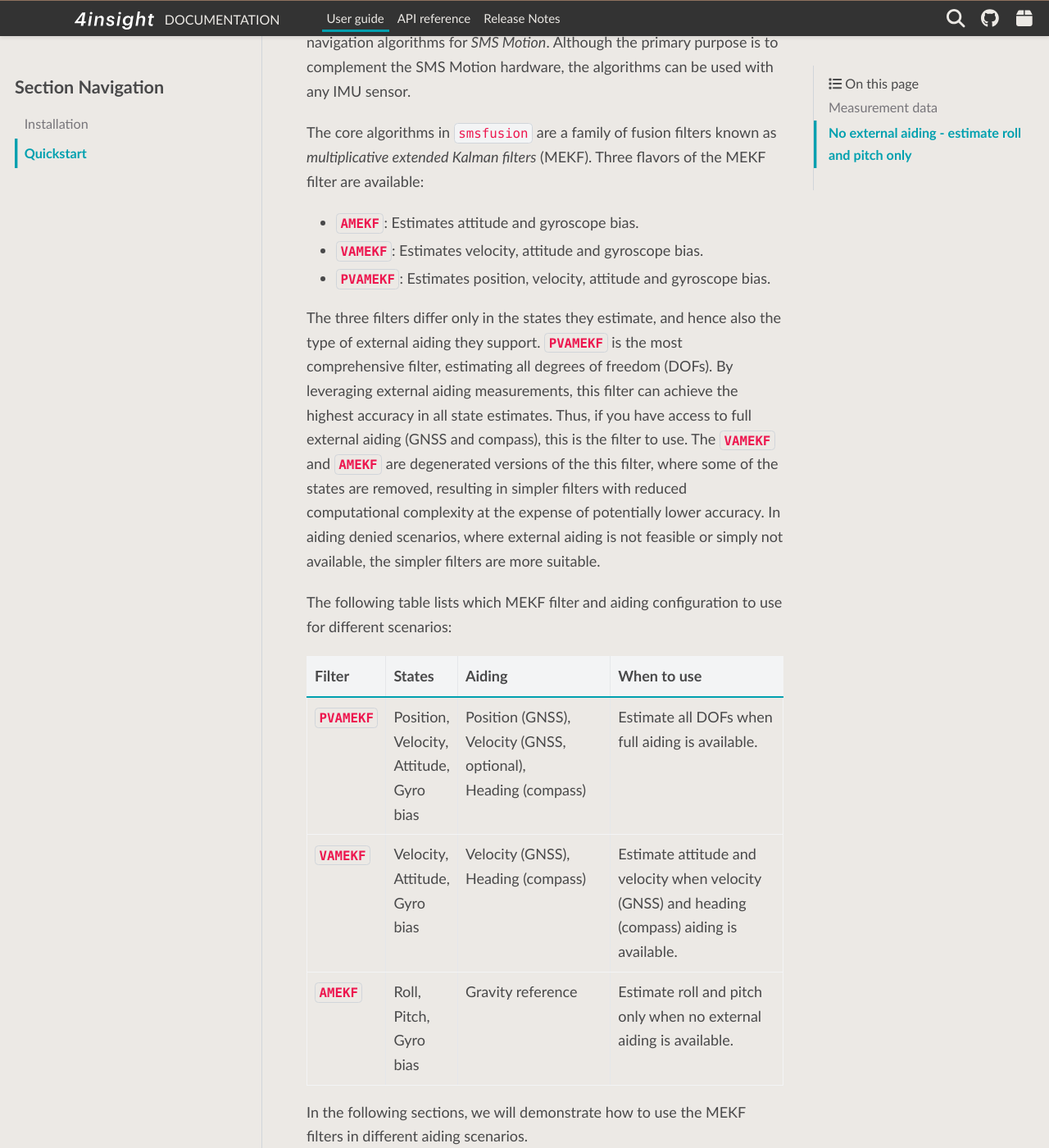
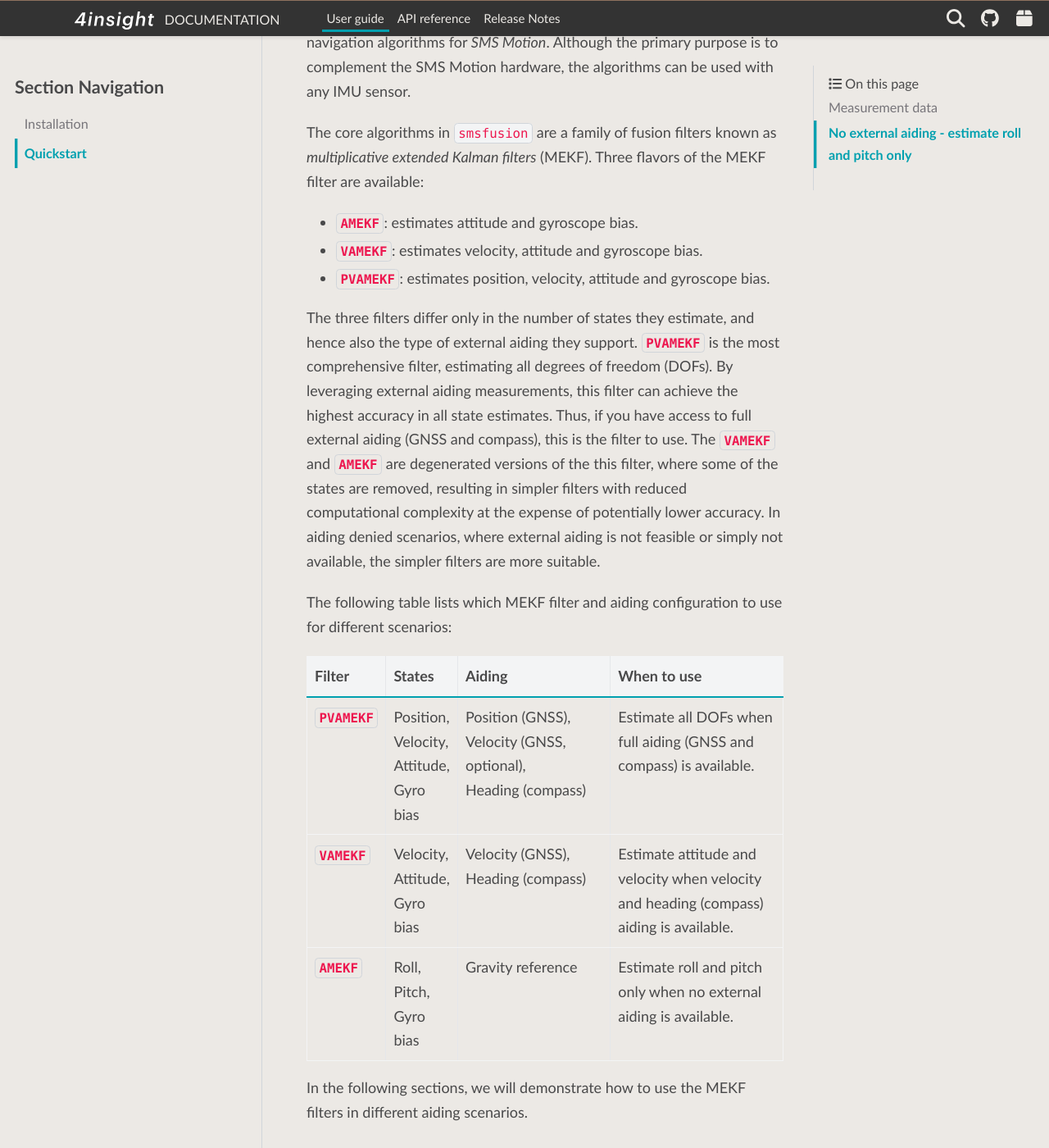
Before and after one commit to 4Subsea/smsfusion-python, a Sphinx documentation site: the page built from docs/user_guide/quickstart.rst, in a window 1280 px wide and 1400 px high, scrolled down 199 px. Shown: the whole window at 82% size. Built offline with Sphinx 7.4.7 and the PyData theme 0.15.4, drawn with Linux system fonts in a browser that asks for light colours.

Commit message:
some changes

```diff
--- a/docs/user_guide/quickstart.rst
+++ b/docs/user_guide/quickstart.rst
@@ -8,20 +8,20 @@ The core algorithms in ``smsfusion`` are a family of fusion filters known as
 `multiplicative extended Kalman filters` (MEKF). Three flavors of the MEKF filter
 are available:
 
-- :class:`~smsfusion.AMEKF`: Estimates attitude and gyroscope bias.
-- :class:`~smsfusion.VAMEKF`: Estimates velocity, attitude and gyroscope bias.
-- :class:`~smsfusion.PVAMEKF`: Estimates position, velocity, attitude and gyroscope bias.
+- :class:`~smsfusion.AMEKF`: estimates attitude and gyroscope bias.
+- :class:`~smsfusion.VAMEKF`: estimates velocity, attitude and gyroscope bias.
+- :class:`~smsfusion.PVAMEKF`: estimates position, velocity, attitude and gyroscope bias.
 
-The three filters differ only in the states they estimate, and hence also the type of
-external aiding they support. :class:`~smsfusion.PVAMEKF` is the most comprehensive
-filter, estimating all degrees of freedom (DOFs). By leveraging external aiding measurements,
-this filter can achieve the highest accuracy in all state estimates. Thus, if you have
-access to full external aiding (GNSS and compass), this is the filter to use. The
-:class:`~smsfusion.VAMEKF` and :class:`~smsfusion.AMEKF` are degenerated versions
-of the this filter, where some of the states are removed, resulting in simpler filters
-with reduced computational complexity at the expense of potentially lower accuracy.
-In aiding denied scenarios, where external aiding is not feasible or simply not
-available, the simpler filters are more suitable.
+The three filters differ only in the number of states they estimate, and hence also
+the type of external aiding they support. :class:`~smsfusion.PVAMEKF` is the most
+comprehensive filter, estimating all degrees of freedom (DOFs). By leveraging external
+aiding measurements, this filter can achieve the highest accuracy in all state estimates.
+Thus, if you have access to full external aiding (GNSS and compass), this is the
+filter to use. The :class:`~smsfusion.VAMEKF` and :class:`~smsfusion.AMEKF` are
+degenerated versions of the this filter, where some of the states are removed,
+resulting in simpler filters with reduced computational complexity at the expense
+of potentially lower accuracy. In aiding denied scenarios, where external aiding
+is not feasible or simply not available, the simpler filters are more suitable.
 
 The following table lists which MEKF filter and aiding configuration to use for
 different scenarios:
@@ -42,15 +42,15 @@ different scenarios:
      - | Position (GNSS),
        | Velocity (GNSS, optional),
        | Heading (compass)
-     - Estimate all DOFs when full aiding is available.
+     - Estimate all DOFs when full aiding (GNSS and compass) is available.
    * - :class:`~smsfusion.VAMEKF`
      - | Velocity,
        | Attitude,
        | Gyro bias
      - | Velocity (GNSS),
        | Heading (compass)
-     - Estimate attitude and velocity when velocity (GNSS) and heading (compass)
-       aiding is available.
+     - Estimate attitude and velocity when velocity and heading (compass) aiding
+       is available.
    * - :class:`~smsfusion.AMEKF`
      - | Roll,
        | Pitch,
```
